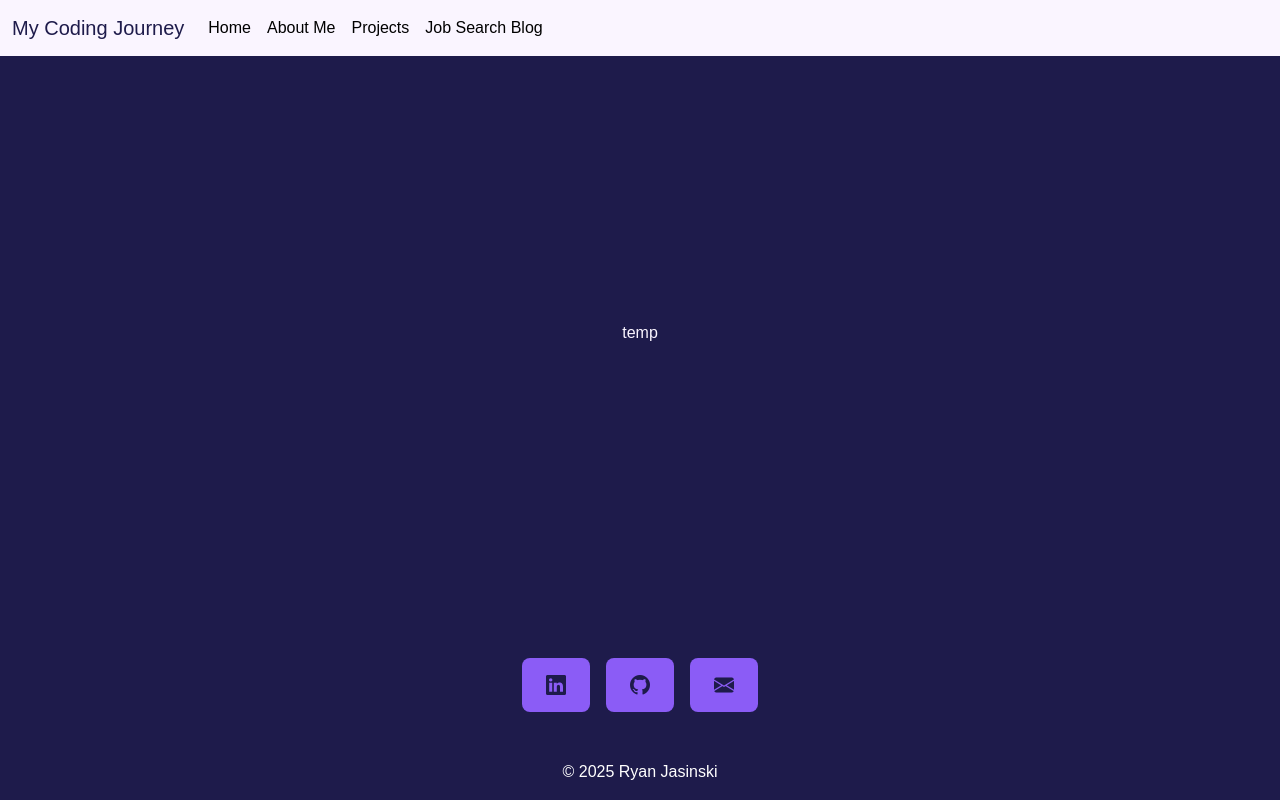
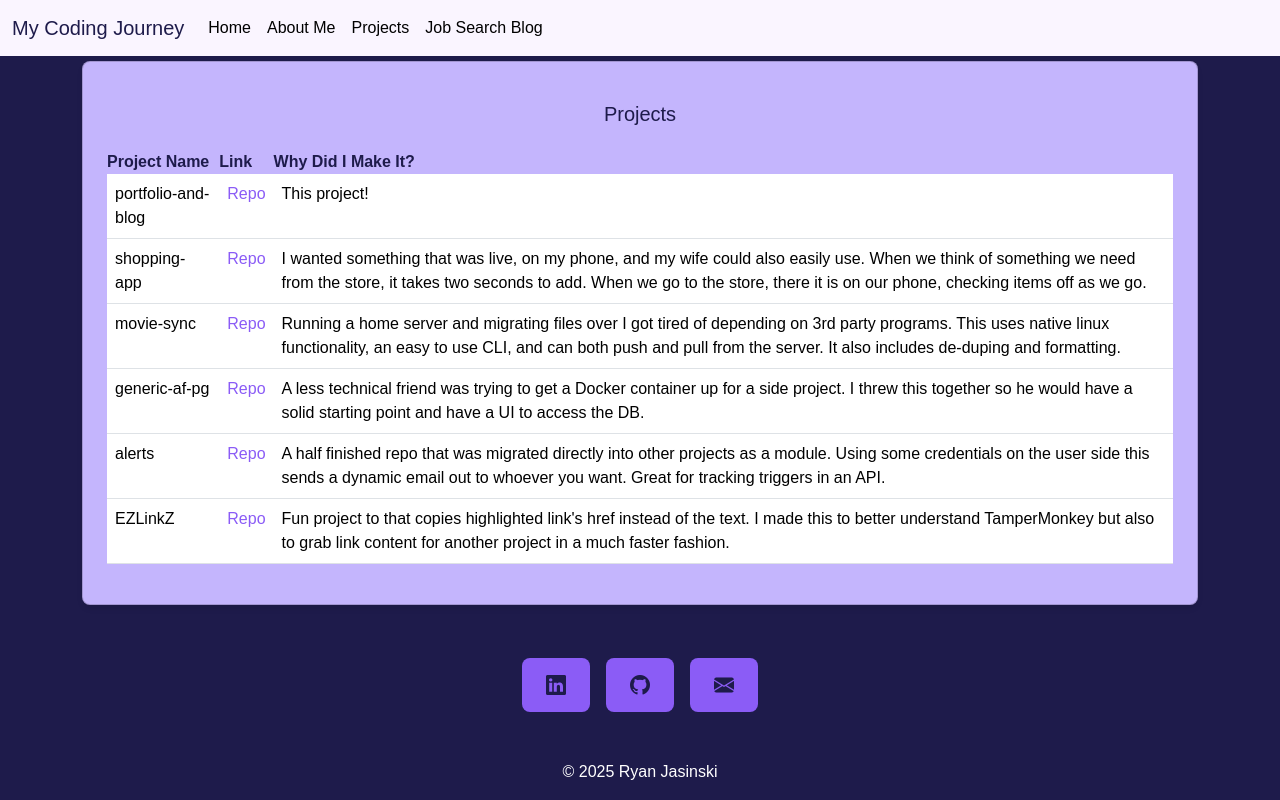
Before and after one commit to codeMonkeyHopeful/portfolio-and-blog, a Next.js app: page /projects in a window 1280 px wide. Built offline with nearby package versions, Linux system fonts and the light colour scheme.

Commit message:
start table create links and display data

```diff
--- a/src/components/Projects/ProjectsList.tsx
+++ b/src/components/Projects/ProjectsList.tsx
@@ -2,5 +2,36 @@ import { projectLinkPlaceholder } from '@/constants/index';
 import { FC } from 'react';
 
 export const ProjectsList: FC = ({}) => {
-  return <div>temp</div>;
+  return (
+    <div className="container-md">
+      <div className="card">
+        <div className="card-body text-center">
+          <h5 className="card-title">Projects</h5>
+        </div>
+        <table className="table">
+          <thead>
+            <th scope="col">Project Name</th>
+            <th scope="col">Link</th>
+            <th scope="col">Why Did I Make It?</th>
+          </thead>
+          <tbody>
+            {projectLinkPlaceholder.map((el) => {
+              const formattedLink = (
+                <a href={el.url} target="_blank">
+                  Repo
+                </a>
+              );
+              return (
+                <tr key={el.url}>
+                  <td>{el.name}</td>
+                  <td>{formattedLink}</td>
+                  <td>{el.purpose}</td>
+                </tr>
+              );
+            })}
+          </tbody>
+        </table>
+      </div>
+    </div>
+  );
 };
```
